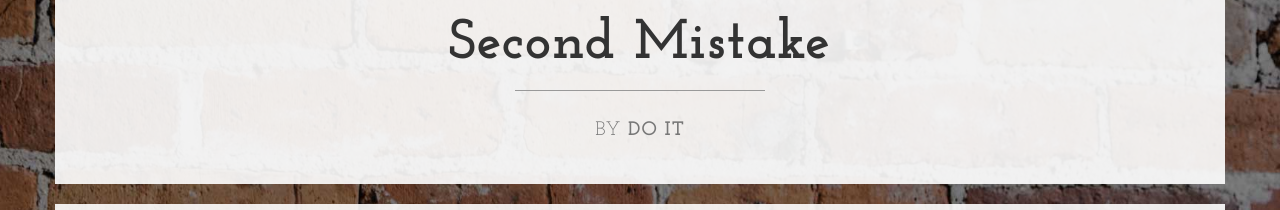
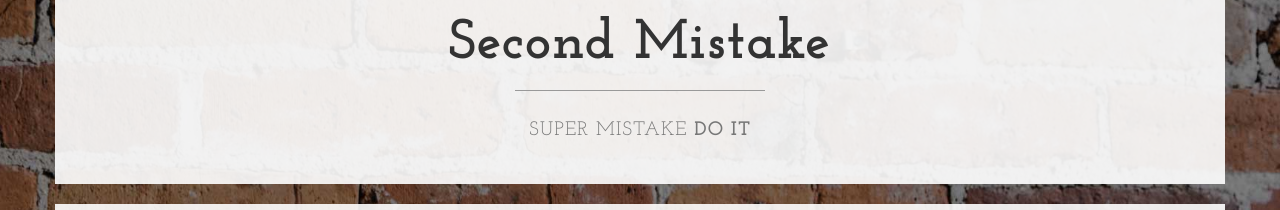
Before and after one commit to AexMor/Bootstrap-theme, a plain HTML site: page index.html in a window 1280 px wide. Shown: the part 900-1110 px from the top of the page. Drawn offline with nearby package versions, Linux system fonts and the light colour scheme.

Commit message:
last mistake

```diff
--- a/index.html
+++ b/index.html
@@ -111,7 +111,7 @@
                     <h1 class="brand-name">Second mistake</h1>
                     <hr class="tagline-divider">
                     <h2>
-                        <small>By
+                        <small>Super mistake
                             <strong>Do it</strong>
                         </small>
                     </h2>
```
